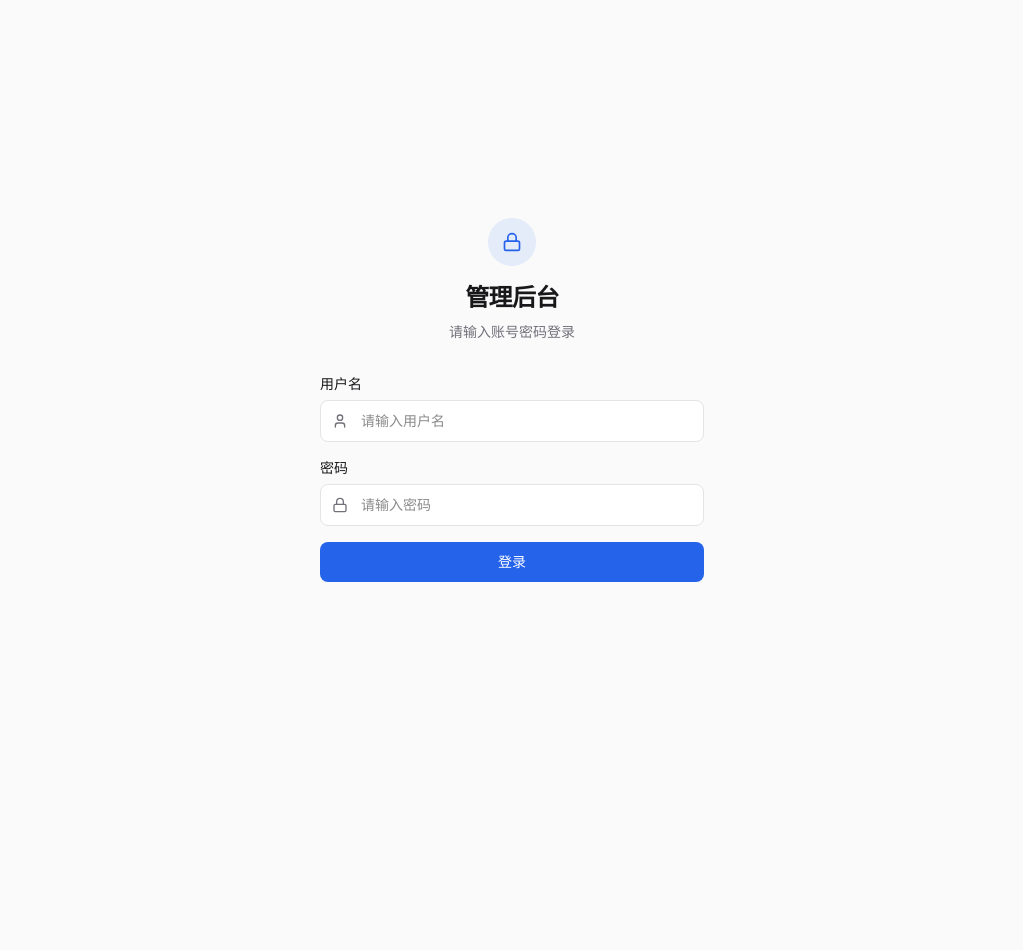
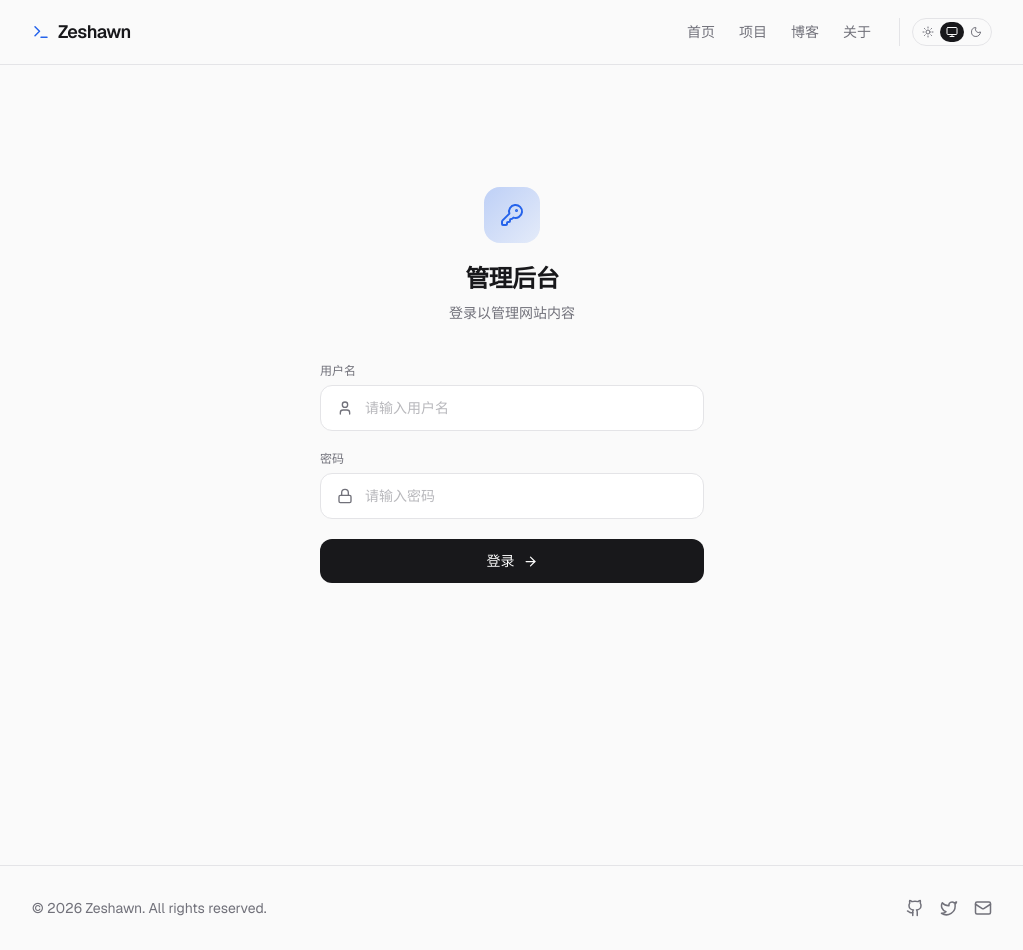
Before and after one commit to Zeshawn-z/zeshawn-site, a Next.js app: page /admin/login in a window 1280 px wide. Shown: the whole page, without its empty margins (128-1151 px from the left). Before the commit the page ends 800 px from the top, so only its background shows below. Built offline with nearby package versions, Linux system fonts and the light colour scheme.

Commit message:
style: 重构登录页面与管理后台界面，并优化全局交互体验

```diff
--- a/src/app/admin/login/page.tsx
+++ b/src/app/admin/login/page.tsx
@@ -2,7 +2,14 @@
 
 import { useState } from "react";
 import { useRouter } from "next/navigation";
-import { Lock, User, AlertCircle, Loader2 } from "lucide-react";
+import {
+  KeyRound,
+  User,
+  Lock,
+  AlertCircle,
+  Loader2,
+  ArrowRight,
+} from "lucide-react";
 
 export default function AdminLogin() {
   const router = useRouter();
@@ -10,6 +17,7 @@ export default function AdminLogin() {
   const [password, setPassword] = useState("");
   const [error, setError] = useState("");
   const [loading, setLoading] = useState(false);
+  const [focused, setFocused] = useState<"user" | "pass" | null>(null);
 
   const handleSubmit = async (e: React.FormEvent) => {
     e.preventDefault();
@@ -39,70 +47,113 @@ export default function AdminLogin() {
   };
 
   return (
-    <div className="flex min-h-screen items-center justify-center px-4">
+    <div className="mx-auto max-w-5xl px-6 lg:px-8">
+      <div className="flex min-h-[calc(100vh-10rem)] items-center justify-center">
         <div className="w-full max-w-sm">
-        <div className="mb-8 text-center">
-          <div className="mx-auto mb-4 flex h-12 w-12 items-center justify-center rounded-full bg-accent/10">
-            <Lock size={20} className="text-accent" />
+          {/* Icon + Title */}
+          <div className="mb-10 text-center">
+            <div className="relative mx-auto mb-5 flex h-14 w-14 items-center justify-center">
+              <div className="absolute inset-0 rounded-2xl bg-accent/10" />
+              <div className="absolute inset-0 rounded-2xl bg-gradient-to-br from-accent/20 to-transparent" />
+              <KeyRound size={24} className="relative text-accent" />
             </div>
             <h1 className="text-2xl font-bold tracking-tight">管理后台</h1>
-          <p className="mt-2 text-sm text-muted">请输入账号密码登录</p>
+            <p className="mt-2 text-sm text-muted">
+              登录以管理网站内容
+            </p>
           </div>
 
-        <form onSubmit={handleSubmit} className="space-y-4">
+          {/* Form */}
+          <form onSubmit={handleSubmit} className="space-y-5">
+            {/* Error */}
             {error && (
-            <div className="flex items-center gap-2 rounded-lg border border-red-200 bg-red-50 px-4 py-3 text-sm text-red-600 dark:border-red-800 dark:bg-red-950 dark:text-red-400">
-              <AlertCircle size={16} />
-              {error}
+              <div className="flex items-center gap-2.5 rounded-xl border border-red-200/50 bg-red-50/50 px-4 py-3 text-sm text-red-600 dark:border-red-500/20 dark:bg-red-950/30 dark:text-red-400">
+                <AlertCircle size={16} className="shrink-0" />
+                <span>{error}</span>
               </div>
             )}
 
-          <div>
-            <label htmlFor="username" className="mb-1.5 block text-sm font-medium">
+            {/* Username */}
+            <div className="group">
+              <label
+                htmlFor="username"
+                className={`mb-1.5 block text-xs font-medium transition-colors ${
+                  focused === "user" ? "text-accent" : "text-muted"
+                }`}
+              >
                 用户名
               </label>
-            <div className="relative">
+              <div
+                className={`flex items-center gap-3 rounded-xl border bg-card px-4 py-3 transition-all ${
+                  focused === "user"
+                    ? "border-accent/50 ring-2 ring-accent/10"
+                    : "border-border hover:border-border/80"
+                }`}
+              >
                 <User
                   size={16}
-                className="absolute left-3 top-1/2 -translate-y-1/2 text-muted"
+                  className={`shrink-0 transition-colors ${
+                    focused === "user" ? "text-accent" : "text-muted"
+                  }`}
                 />
                 <input
                   id="username"
                   type="text"
                   value={username}
                   onChange={(e) => setUsername(e.target.value)}
-                className="w-full rounded-lg border border-border bg-card py-2.5 pl-10 pr-4 text-sm outline-none transition-colors focus:border-accent"
+                  onFocus={() => setFocused("user")}
+                  onBlur={() => setFocused(null)}
+                  className="w-full bg-transparent text-sm outline-none placeholder:text-muted/50"
                   placeholder="请输入用户名"
+                  autoComplete="username"
                   required
                 />
               </div>
             </div>
 
-          <div>
-            <label htmlFor="password" className="mb-1.5 block text-sm font-medium">
+            {/* Password */}
+            <div className="group">
+              <label
+                htmlFor="password"
+                className={`mb-1.5 block text-xs font-medium transition-colors ${
+                  focused === "pass" ? "text-accent" : "text-muted"
+                }`}
+              >
                 密码
               </label>
-            <div className="relative">
+              <div
+                className={`flex items-center gap-3 rounded-xl border bg-card px-4 py-3 transition-all ${
+                  focused === "pass"
+                    ? "border-accent/50 ring-2 ring-accent/10"
+                    : "border-border hover:border-border/80"
+                }`}
+              >
                 <Lock
                   size={16}
-                className="absolute left-3 top-1/2 -translate-y-1/2 text-muted"
+                  className={`shrink-0 transition-colors ${
+                    focused === "pass" ? "text-accent" : "text-muted"
+                  }`}
                 />
                 <input
                   id="password"
                   type="password"
                   value={password}
                   onChange={(e) => setPassword(e.target.value)}
-                className="w-full rounded-lg border border-border bg-card py-2.5 pl-10 pr-4 text-sm outline-none transition-colors focus:border-accent"
+                  onFocus={() => setFocused("pass")}
+                  onBlur={() => setFocused(null)}
+                  className="w-full bg-transparent text-sm outline-none placeholder:text-muted/50"
                   placeholder="请输入密码"
+                  autoComplete="current-password"
                   required
                 />
               </div>
             </div>
 
+            {/* Submit */}
             <button
               type="submit"
               disabled={loading}
-            className="flex w-full items-center justify-center gap-2 rounded-lg bg-accent py-2.5 text-sm font-medium text-white transition-opacity hover:opacity-90 disabled:opacity-50"
+              className="group/btn relative flex w-full items-center justify-center gap-2 rounded-xl bg-foreground py-3 text-sm font-medium text-background transition-all hover:opacity-90 disabled:opacity-50"
             >
               {loading ? (
                 <>
@@ -110,11 +161,18 @@ export default function AdminLogin() {
                   登录中...
                 </>
               ) : (
-              "登录"
+                <>
+                  登录
+                  <ArrowRight
+                    size={15}
+                    className="transition-transform group-hover/btn:translate-x-0.5"
+                  />
+                </>
               )}
             </button>
           </form>
         </div>
       </div>
+    </div>
   );
 }
--- a/src/app/globals.css
+++ b/src/app/globals.css
@@ -1,4 +1,8 @@
 @import "tailwindcss";
+
+html {
+  overflow-y: scroll;
+}
 
 :root {
   --background: #fafafa;
--- a/src/components/Footer.tsx
+++ b/src/components/Footer.tsx
@@ -1,6 +1,5 @@
 "use client";
 
-import { usePathname } from "next/navigation";
 import { Github, Twitter, Mail } from "lucide-react";
 import { siteConfig } from "@/lib/site-config";
 
@@ -11,11 +10,6 @@ const iconMap: Record<string, React.ComponentType<{ size?: number }>> = {
 };
 
 export default function Footer() {
-  const pathname = usePathname();
-
-  // 管理后台页面不展示前台页脚
-  if (pathname.startsWith("/admin")) return null;
-
   const socialEntries = Object.entries(siteConfig.social).filter(
     ([, url]) => url
   );
--- a/src/components/Header.tsx
+++ b/src/components/Header.tsx
@@ -2,7 +2,7 @@
 
 import Link from "next/link";
 import { usePathname } from "next/navigation";
-import { useState } from "react";
+import { useState, useRef, useEffect, useCallback } from "react";
 import { Menu, X, Terminal } from "lucide-react";
 import { siteConfig } from "@/lib/site-config";
 import ThemeToggle from "@/components/ThemeToggle";
@@ -11,13 +11,48 @@ export default function Header() {
   const pathname = usePathname();
   const [mobileMenuOpen, setMobileMenuOpen] = useState(false);
 
-  // 管理后台页面不展示前台导航
-  if (pathname.startsWith("/admin")) return null;
+  const navRef = useRef<HTMLElement>(null);
+  const linkRefs = useRef<(HTMLAnchorElement | null)[]>([]);
+  const [indicator, setIndicator] = useState({
+    left: 0,
+    width: 0,
+    ready: false,
+  });
 
   const isActive = (href: string) => {
     if (href === "/") return pathname === "/";
     return pathname.startsWith(href);
   };
+
+  const activeIndex = siteConfig.nav.findIndex((link) => isActive(link.href));
+
+  const updateIndicator = useCallback(() => {
+    const nav = navRef.current;
+    const activeLink = linkRefs.current[activeIndex];
+    if (!nav || !activeLink || activeIndex < 0) {
+      setIndicator((prev) => ({ ...prev, ready: false }));
+      return;
+    }
+
+    const navRect = nav.getBoundingClientRect();
+    const linkRect = activeLink.getBoundingClientRect();
+
+    setIndicator({
+      left: linkRect.left - navRect.left,
+      width: linkRect.width,
+      ready: true,
+    });
+  }, [activeIndex]);
+
+  useEffect(() => {
+    updateIndicator();
+    const timer = setTimeout(updateIndicator, 50);
+    window.addEventListener("resize", updateIndicator);
+    return () => {
+      clearTimeout(timer);
+      window.removeEventListener("resize", updateIndicator);
+    };
+  }, [updateIndicator]);
 
   return (
     <header className="sticky top-0 z-50 border-b border-border bg-background/80 backdrop-blur-md">
@@ -32,22 +67,37 @@ export default function Header() {
 
         {/* Desktop Nav */}
         <div className="hidden items-center gap-1 sm:flex">
-          <nav className="flex items-center gap-1">
-            {siteConfig.nav.map((link) => (
+          <nav ref={navRef} className="relative flex items-center">
+            {siteConfig.nav.map((link, i) => (
               <Link
                 key={link.href}
                 href={link.href}
-                className={`rounded-md px-3 py-1.5 text-sm transition-colors ${
+                ref={(el) => {
+                  linkRefs.current[i] = el;
+                }}
+                className={`relative z-10 px-3 py-1.5 text-sm font-medium transition-colors duration-200 ${
                   isActive(link.href)
-                    ? "bg-accent/10 font-medium text-accent"
+                    ? "text-accent"
                     : "text-muted hover:text-foreground"
                 }`}
               >
                 {link.label}
               </Link>
             ))}
+
+            {/* Sliding indicator — sits at the very bottom edge of header */}
+            <div
+              className="absolute h-0.5 rounded-full bg-accent transition-all duration-300 ease-out"
+              style={{
+                bottom: -13,
+                left: indicator.left,
+                width: indicator.width,
+                opacity: indicator.ready ? 1 : 0,
+              }}
+            />
           </nav>
-          <div className="ml-2 border-l border-border pl-2">
+
+          <div className="ml-3 border-l border-border pl-3">
             <ThemeToggle />
           </div>
         </div>
@@ -76,11 +126,16 @@ export default function Header() {
                 onClick={() => setMobileMenuOpen(false)}
                 className={`rounded-md px-3 py-2 text-sm transition-colors ${
                   isActive(link.href)
-                    ? "bg-accent/10 font-medium text-accent"
+                    ? "font-medium text-accent"
                     : "text-muted hover:text-foreground"
                 }`}
               >
-                {link.label}
+                <span className="flex items-center gap-2">
+                  {isActive(link.href) && (
+                    <span className="h-1.5 w-1.5 rounded-full bg-accent" />
+                  )}
+                  {link.label}
+                </span>
               </Link>
             ))}
           </div>
--- a/src/components/SpotlightSection.tsx
+++ b/src/components/SpotlightSection.tsx
@@ -1,47 +1,87 @@
 "use client";
 
-import { useRef, useState, type ReactNode, type MouseEvent } from "react";
+import {
+  createContext,
+  useContext,
+  useRef,
+  useState,
+  useEffect,
+  type ReactNode,
+} from "react";
+
+interface MousePos {
+  x: number;
+  y: number;
+  active: boolean;
+}
+
+const SpotlightContext = createContext<MousePos>({
+  x: 0,
+  y: 0,
+  active: false,
+});
+
+export function useSpotlightMouse() {
+  return useContext(SpotlightContext);
+}
 
 interface SpotlightSectionProps {
   children: ReactNode;
   className?: string;
 }
 
+/**
+ * Monitors mouse at the document level so the spotlight effect
+ * is never clipped by the section's horizontal bounds.
+ *
+ * `active` is true whenever the mouse is within the section's
+ * vertical range (plus a generous margin), regardless of
+ * horizontal position.
+ */
 export default function SpotlightSection({
   children,
   className = "",
 }: SpotlightSectionProps) {
   const ref = useRef<HTMLDivElement>(null);
-  const [spotPos, setSpotPos] = useState({ x: 0, y: 0 });
-  const [isHovered, setIsHovered] = useState(false);
+  const [mouse, setMouse] = useState<MousePos>({ x: 0, y: 0, active: false });
 
-  const handleMouseMove = (e: MouseEvent<HTMLDivElement>) => {
-    const el = ref.current;
-    if (!el) return;
-    const rect = el.getBoundingClientRect();
-    setSpotPos({
-      x: e.clientX - rect.left,
-      y: e.clientY - rect.top,
-    });
-  };
+  useEffect(() => {
+    // Vertical margin — keeps active a bit beyond the section top/bottom
+    const MARGIN_Y = 200;
+
+    const handleMouseMove = (e: globalThis.MouseEvent) => {
+      const el = ref.current;
+      if (!el) return;
+
+      const rect = el.getBoundingClientRect();
+
+      // Only check vertical proximity — horizontal is unlimited
+      const inVerticalRange =
+        e.clientY >= rect.top - MARGIN_Y &&
+        e.clientY <= rect.bottom + MARGIN_Y;
+
+      setMouse({ x: e.clientX, y: e.clientY, active: inVerticalRange });
+    };
+
+    const handleMouseLeave = () => {
+      // Mouse left the entire document / browser window
+      setMouse((prev) => ({ ...prev, active: false }));
+    };
+
+    document.addEventListener("mousemove", handleMouseMove);
+    document.addEventListener("mouseleave", handleMouseLeave);
+
+    return () => {
+      document.removeEventListener("mousemove", handleMouseMove);
+      document.removeEventListener("mouseleave", handleMouseLeave);
+    };
+  }, []);
 
   return (
-    <div
-      ref={ref}
-      onMouseMove={handleMouseMove}
-      onMouseEnter={() => setIsHovered(true)}
-      onMouseLeave={() => setIsHovered(false)}
-      className={`relative ${className}`}
-    >
-      {/* Subtle spotlight gradient — no overflow clip */}
-      <div
-        className="pointer-events-none absolute inset-0 z-0 transition-opacity duration-500"
-        style={{
-          opacity: isHovered ? 1 : 0,
-          background: `radial-gradient(600px circle at ${spotPos.x}px ${spotPos.y}px, rgba(37,99,235,0.04), transparent 50%)`,
-        }}
-      />
-      <div className="relative z-[1]">{children}</div>
-    </div>
+    <SpotlightContext.Provider value={mouse}>
+      <div ref={ref} className={`relative ${className}`}>
+        {children}
+      </div>
+    </SpotlightContext.Provider>
   );
 }
--- a/src/components/ThemeToggle.tsx
+++ b/src/components/ThemeToggle.tsx
@@ -41,7 +41,6 @@ export default function ThemeToggle() {
     applyTheme(t);
   };
 
-  // Listen for system changes when in system mode
   useEffect(() => {
     if (theme !== "system") return;
     const mq = window.matchMedia("(prefers-color-scheme: dark)");
@@ -52,28 +51,32 @@ export default function ThemeToggle() {
   }, [theme]);
 
   if (!mounted) {
-    return <div className="h-7 w-[84px]" />;
+    return <div className="h-7 w-20" />;
   }
 
   const activeIndex = themes.indexOf(theme);
 
   return (
     <div
-      className="relative flex h-7 items-center rounded-full border border-border bg-card p-0.5"
+      className="flex h-7 w-20 items-center rounded-full border border-border bg-background p-[3px]"
       role="radiogroup"
       aria-label="主题切换"
     >
-      {/* Sliding indicator */}
+      <div className="relative flex h-full w-full items-center">
+        {/* Filled pill slider */}
         <div
-        className="absolute top-0.5 h-6 w-7 rounded-full bg-accent/15 transition-transform duration-200 ease-out"
+          className="absolute h-full rounded-full bg-foreground transition-[left] duration-300 ease-[cubic-bezier(0.25,1,0.5,1)]"
           style={{
-          transform: `translateX(${activeIndex * 28}px)`,
+            width: "calc(100% / 3)",
+            left: `calc(${activeIndex} * 100% / 3)`,
           }}
         />
 
-      {themes.map((t, i) => {
+        {/* Buttons */}
+        {themes.map((t) => {
           const Icon = t === "light" ? Sun : t === "dark" ? Moon : Monitor;
-        const label = t === "light" ? "浅色" : t === "dark" ? "深色" : "跟随系统";
+          const label =
+            t === "light" ? "浅色" : t === "dark" ? "深色" : "跟随系统";
           const isActive = theme === t;
 
           return (
@@ -84,14 +87,19 @@ export default function ThemeToggle() {
               aria-label={label}
               title={label}
               onClick={() => switchTo(t)}
-            className={`relative z-10 flex h-6 w-7 items-center justify-center rounded-full transition-colors duration-200 ${
-              isActive ? "text-accent" : "text-muted hover:text-foreground"
+              className="relative z-10 flex h-full flex-1 items-center justify-center"
+            >
+              <Icon
+                size={12}
+                strokeWidth={2}
+                className={`transition-colors duration-300 ${
+                  isActive ? "text-background" : "text-muted hover:text-foreground"
                 }`}
-          >
-            <Icon size={13} strokeWidth={2.2} />
+              />
             </button>
           );
         })}
       </div>
+    </div>
   );
 }
```
Also changed, not shown: src/app/admin/page.tsx (+19 -23 lines), src/components/GlowCard.tsx (+79 -28 lines). Lines whose indentation alone changed are shown as unchanged.
